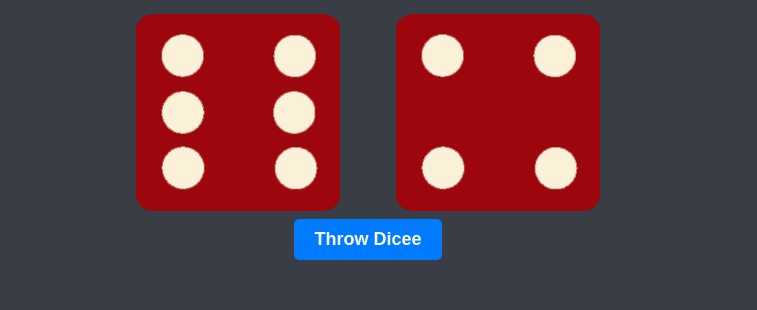
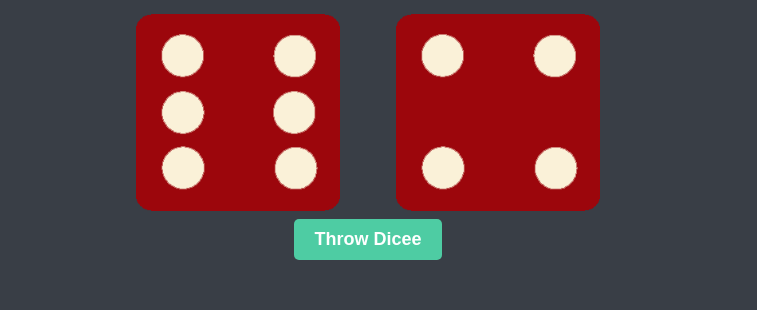
Before and after one commit to ChinuG/TheDiceeGame, a plain HTML site: page index.html in a window 1280 px wide. Shown: the part 281-591 px from the top of the page, without its empty margins (272-1029 px from the left). Drawn offline with Linux system fonts and the light colour scheme.

Commit message:
Update index.html
change in button color

```diff
--- a/index.html
+++ b/index.html
@@ -18,7 +18,7 @@
       font-size: 18px;
       font-weight: bold;
       color: #fff;
-      background-color: #007bff;
+      background-color: #4ecca3;
       border: none;
       border-radius: 5px;
       cursor: pointer;
@@ -27,6 +27,7 @@
 
     .refresh-button:hover {
       background-color: #0056b3;
+/*       #4ECCCC */
     }
   </style>
 <!--     **************************** End on this end **************************** -->
```
